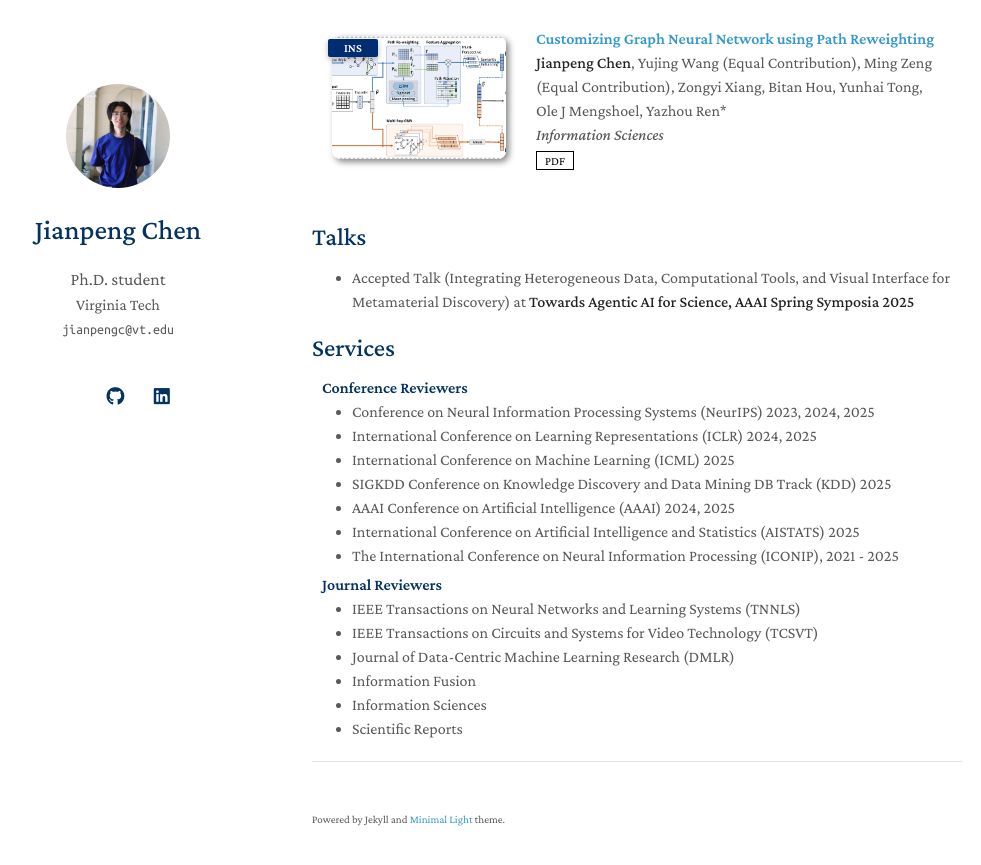
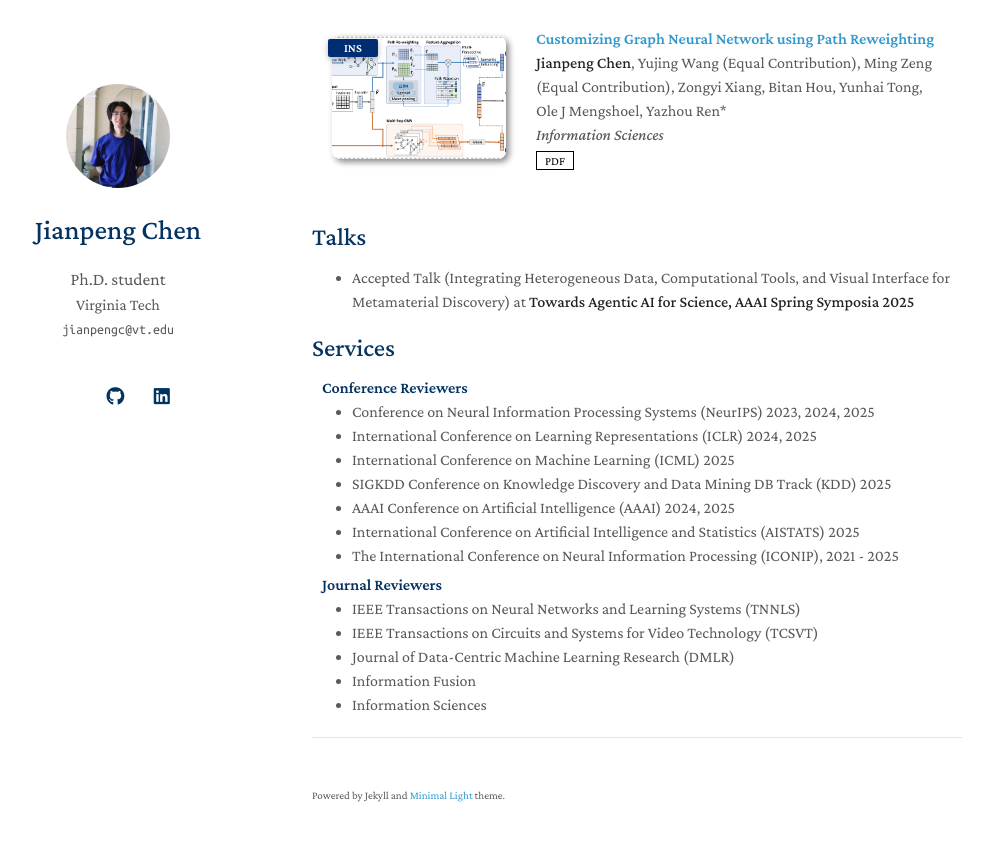
Before and after one commit to cjpcool/cjpcool.github.io, a Jekyll site: the page built from index.md, in a window 1280 px wide and 900 px high, scrolled down 2962 px. Shown: the top 865 px of the window, without its empty margins (158-1139 px from the left). Built offline with Jekyll 4.4.1, drawn with Linux system fonts in a browser that asks for light colours; a style sheet for code colours, icons or effects is not loaded; our own code applies the rules of GitHub Pages for plain Markdown files.

Commit message:
Update services.md

```diff
--- a/_includes/services.md
+++ b/_includes/services.md
@@ -20,5 +20,4 @@
   <li><a href=""><autocolor>Journal of Data-Centric Machine Learning Research (DMLR)</autocolor></a></li>
   <li><a href=""><autocolor>Information Fusion</autocolor></a></li>
   <li><a href=""><autocolor>Information Sciences</autocolor></a></li>
-  <li><a href=""><autocolor>Scientific Reports</autocolor></a></li>
 </ul>
```
